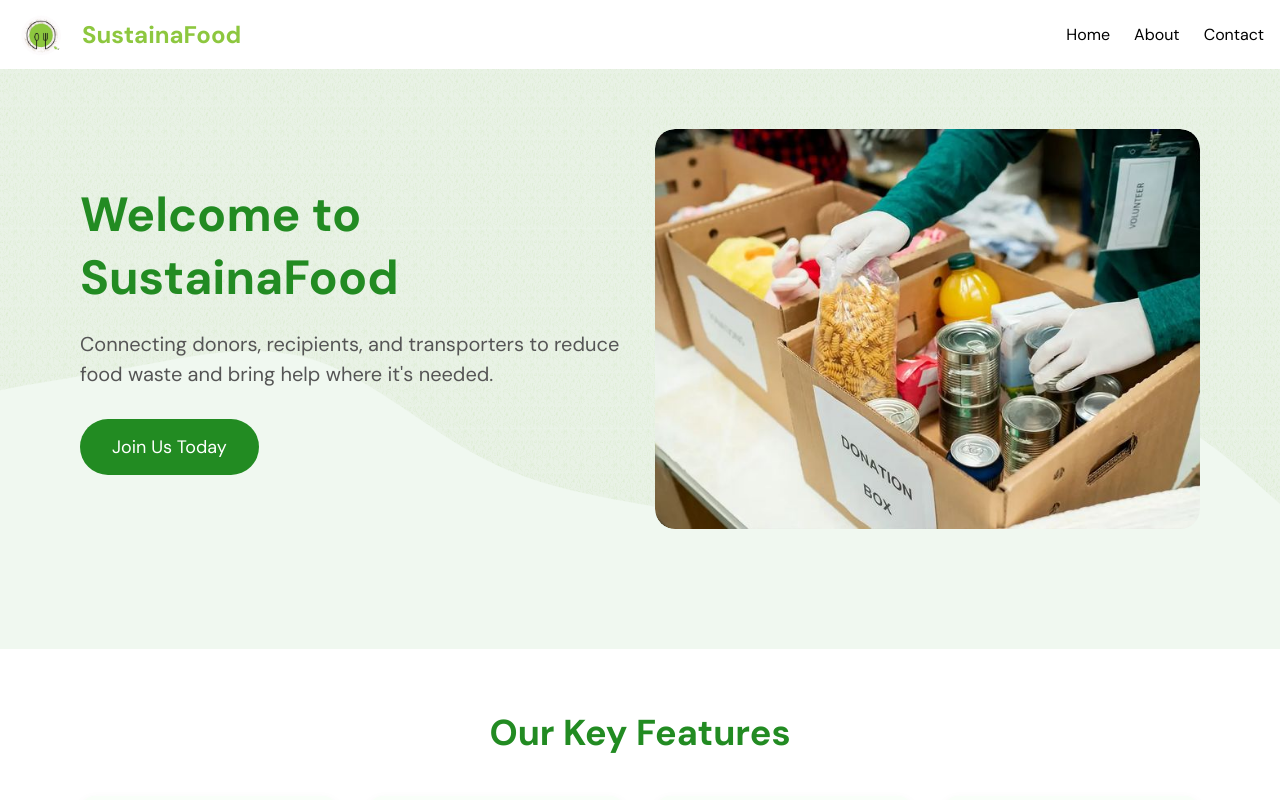
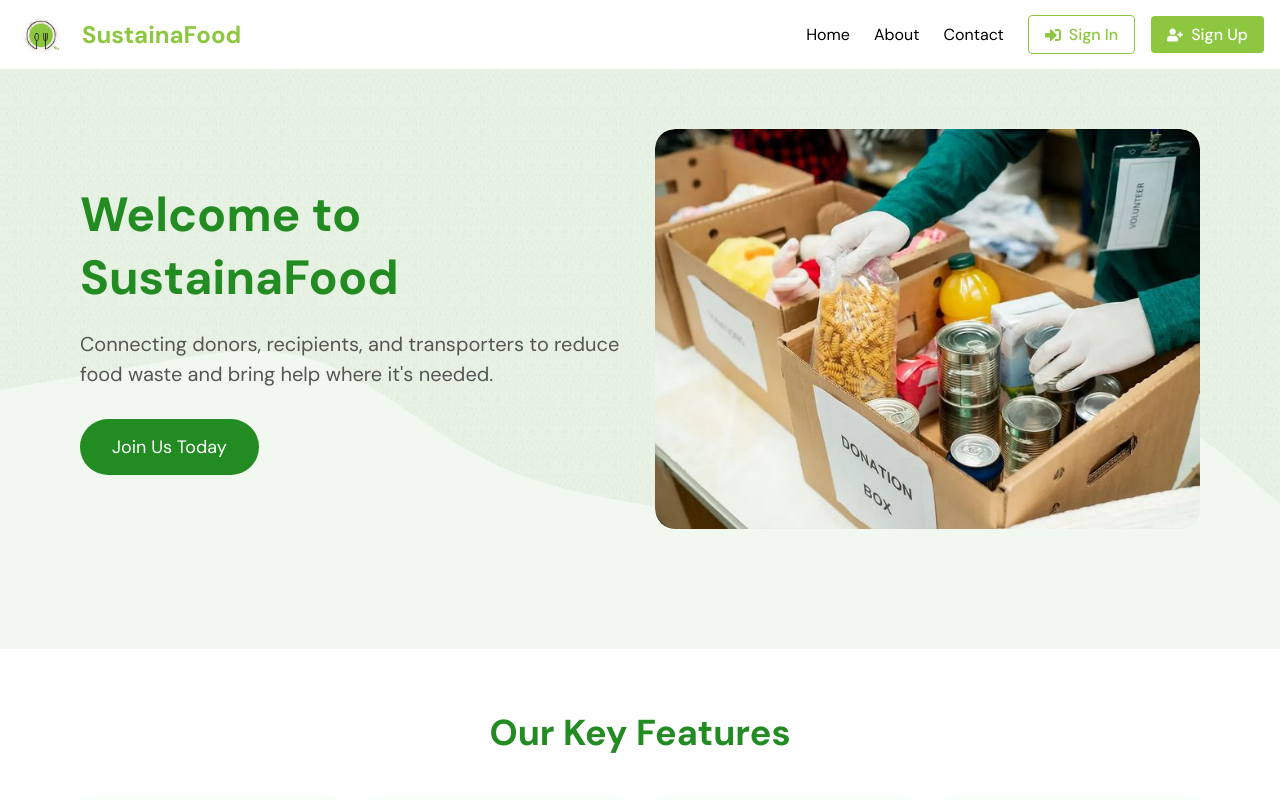
Before and after one commit to FouzriChayma/SustainaFood, a React (Vite) app in the folder sustainafood-frontend/: page / in a window 1280 px wide. Shown: the top 800 px of the page. Built offline with nearby package versions, Linux system fonts and the light colour scheme.

Commit message:
Refactor PrivateRoute for cleaner redirects and enhance Navbar with authentication buttons

```diff
--- a/sustainafood-frontend/src/PrivateRoute.jsx
+++ b/sustainafood-frontend/src/PrivateRoute.jsx
@@ -10,13 +10,13 @@ const PrivateRoute = ({ roles }) => {
 
   // Redirect to login if no JWT token
   if (!token) {
-    return console.log("No token found. Redirecting...") && <Navigate to="/login" replace />;
+    return <Navigate to="/login" replace />;
   }
 
   // If roles are required, check if the single user.role is included in that roles array
   if (roles?.length > 0 && !roles.includes(user?.role)) {
     console.warn("Unauthorized access: Redirecting...");
-    return <Navigate to="/" replace />;
+    return <Navigate to="*" replace />;
   }
 
   return <Outlet />;
--- a/sustainafood-frontend/src/assets/styles/Navbar.css
+++ b/sustainafood-frontend/src/assets/styles/Navbar.css
@@ -166,6 +166,42 @@
   font-weight: bold;
 }
 
+/* Auth Buttons */
+.auth-buttons {
+  display: flex;
+  gap: 1rem;
+  align-items: center;
+}
+
+.auth-button {
+  display: flex;
+  align-items: center;
+  gap: 0.5rem;
+  padding: 0.5rem 1rem;
+  border-radius: 4px;
+  text-decoration: none;
+  font-weight: 500;
+  transition: all 0.3s ease;
+}
+
+.signin {
+  color: #8dc73f;
+  border: 1px solid #8dc73f;
+}
+
+.signin:hover {
+  background-color: rgba(141, 199, 63, 0.1);
+}
+
+.signup {
+  background-color: #8dc73f;
+  color: white;
+}
+
+.signup:hover {
+  background-color: #7ab32f;
+}
+
 /* Responsive Design */
 @media (max-width: 1024px) {
   .nav-links {
@@ -207,6 +243,18 @@
     font-size: 1rem;
   }
 
+  .auth-buttons {
+    flex-direction: column;
+    width: 100%;
+    padding: 0 1rem;
+    gap: 0.5rem;
+  }
+
+  .auth-button {
+    width: 100%;
+    justify-content: center;
+  }
+
   .menu-toggle {
     display: flex;
     flex-direction: column;
--- a/sustainafood-frontend/src/components/Navbar.jsx
+++ b/sustainafood-frontend/src/components/Navbar.jsx
@@ -1,58 +1,58 @@
-import React, { useState, useEffect } from 'react';
-import { Link, useNavigate } from 'react-router-dom';
-import { FaSignOutAlt, FaBell } from 'react-icons/fa';
-import logo from '../assets/images/logooo.png';
-import imgmouna from '../assets/images/imgmouna.png';
-import { useAuth } from "../contexts/AuthContext";
-import { getUserById } from "../api/userService";
-import '../assets/styles/Navbar.css';
+
+
+import { useState, useEffect } from "react"
+import { Link, useNavigate } from "react-router-dom"
+import { FaSignOutAlt, FaBell, FaSignInAlt, FaUserPlus } from "react-icons/fa"
+import logo from "../assets/images/logooo.png"
+import imgmouna from "../assets/images/imgmouna.png"
+import { useAuth } from "../contexts/AuthContext"
+import { getUserById } from "../api/userService"
+import "../assets/styles/Navbar.css"
 
 const Navbar = () => {
-  const { user: authUser, token, logout } = useAuth();
-  const [user, setUser] = useState(authUser);
-  const [menuOpen, setMenuOpen] = useState(false);
-  const [dropdownOpen, setDropdownOpen] = useState(null);
-  const [mobileMenuOpen, setMobileMenuOpen] = useState(false);
-  const navigate = useNavigate();
-  const profilePhotoUrll = user?.photo ? `http://localhost:3000/${user.photo}` : imgmouna;
-
+  const { user: authUser, token, logout } = useAuth()
+  const [user, setUser] = useState(authUser)
+  const [menuOpen, setMenuOpen] = useState(false)
+  const [dropdownOpen, setDropdownOpen] = useState(null)
+  const [mobileMenuOpen, setMobileMenuOpen] = useState(false)
+  const navigate = useNavigate()
+  const profilePhotoUrll = user?.photo ? `http://localhost:3000/${user.photo}` : imgmouna
 
   useEffect(() => {
     const fetchUser = async () => {
       if (typeof authUser.id === "number") {
-        if (!authUser || !authUser._id) return;
+        if (!authUser || !authUser._id) return
         try {
-          const response = await getUserById(authUser._id);
-          setUser(response.data);
+          const response = await getUserById(authUser._id)
+          setUser(response.data)
         } catch (error) {
-          console.error("Backend Error:", error);
+          console.error("Backend Error:", error)
+        }
+      } else if (typeof authUser.id === "string") {
+        if (!authUser || !authUser.id) return
+        try {
+          const response = await getUserById(authUser.id)
+          setUser(response.data)
+        } catch (error) {
+          console.error("Backend Error:", error)
         }
       }
-      else if (typeof authUser.id === "string") {
-        if (!authUser || !authUser.id) return;
-        try {
-          const response = await getUserById(authUser.id);
-          setUser(response.data);
-        } catch (error) {
-          console.error("Backend Error:", error);
-        }
-      }
-    };
+    }
 
     if (authUser && (authUser._id || authUser.id)) {
-      fetchUser();
+      fetchUser()
     }
-  }, [authUser]);
+  }, [authUser])
 
   const handleLogout = () => {
-    logout();
-    navigate('/login');
-  };
+    logout()
+    navigate("/login")
+  }
 
   return (
     <nav className="navbarfront">
       <div className="logo-container">
-        <img src={logo} alt="SustainaFood Logo" className="logo" />
+        <img src={logo || "/placeholder.svg"} alt="SustainaFood Logo" className="logo" />
         <h1 className="title">SustainaFood</h1>
       </div>
 
@@ -65,11 +65,17 @@ const Navbar = () => {
 
       {/* Liens de navigation */}
       <ul className={`nav-links ${mobileMenuOpen ? "open" : ""}`}>
-        <Link to="/" className="nav-link">Home</Link>
-        <Link to="/About" className="nav-link">About</Link>
-        <Link to="/Contact" className="nav-link">Contact</Link>
+        <Link to="/" className="nav-link">
+          Home
+        </Link>
+        <Link to="/About" className="nav-link">
+          About
+        </Link>
+        <Link to="/Contact" className="nav-link">
+          Contact
+        </Link>
 
-        {authUser && (
+        {authUser ? (
           <>
             <div
               className="dropdown"
@@ -130,19 +136,23 @@ const Navbar = () => {
             </div>
 
             <div className="profile-menu" onClick={() => setMenuOpen(!menuOpen)}>
-              <img src={profilePhotoUrll} alt="Profile" className="profile-img" />
+              <img src={profilePhotoUrll || "/placeholder.svg"} alt="Profile" className="profile-img" />
               <div className={`dropdown-menu ${menuOpen ? "active" : ""}`}>
                 <div className="profile-info">
-                  <img src={profilePhotoUrll} alt="Profile" className="dropdown-img" />
+                  <img src={profilePhotoUrll || "/placeholder.svg"} alt="Profile" className="dropdown-img" />
                   <div>
-                    <p className="user-name">{user?.name || 'Loading...'}</p>
-                    <p className="user-email">{user?.email || 'Loading...'}</p>
+                    <p className="user-name">{user?.name || "Loading..."}</p>
+                    <p className="user-email">{user?.email || "Loading..."}</p>
                   </div>
                 </div>
                 <hr />
-                <button onClick={() => navigate("/profile")} className="menu-item">Profil and visibility</button>
+                <button onClick={() => navigate("/profile")} className="menu-item">
+                  Profil and visibility
+                </button>
                 <button className="menu-item">Change account</button>
-                <button className="menu-item" onClick={() => navigate("/edit-profile")}>Generate account</button>
+                <button className="menu-item" onClick={() => navigate("/edit-profile")}>
+                  Generate account
+                </button>
                 <hr />
                 <button onClick={handleLogout} className="menu-item logout">
                   <FaSignOutAlt /> LogOut
@@ -150,10 +160,19 @@ const Navbar = () => {
               </div>
             </div>
           </>
+        ) : (
+          <div className="auth-buttons">
+            <Link to="/login" className="auth-button signin">
+              <FaSignInAlt /> Sign In
+            </Link>
+            <Link to="/signup" className="auth-button signup">
+              <FaUserPlus /> Sign Up
+            </Link>
+          </div>
         )}
       </ul>
     </nav>
-  );
-};
+  )
+}
 
-export default Navbar;
+export default Navbar
```
